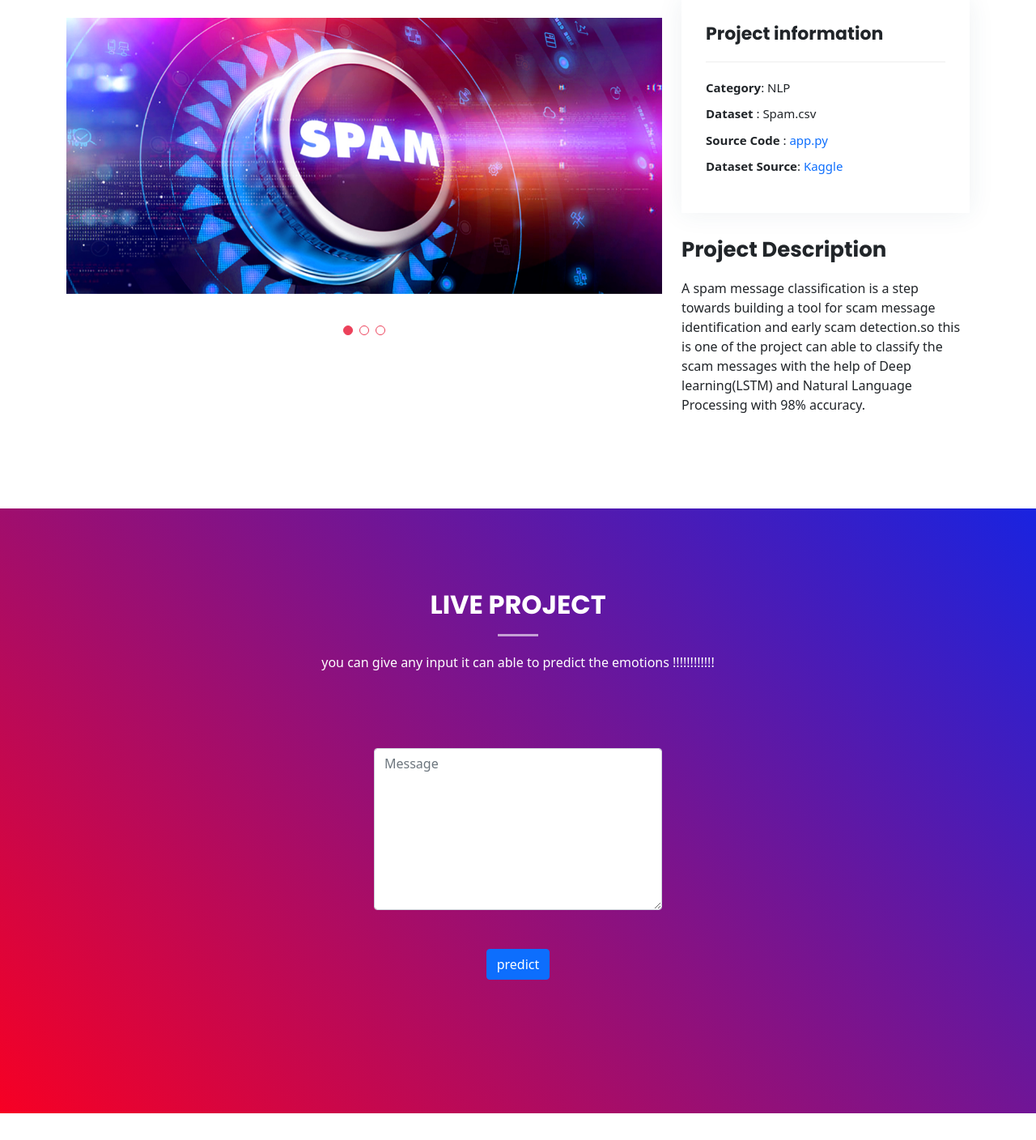
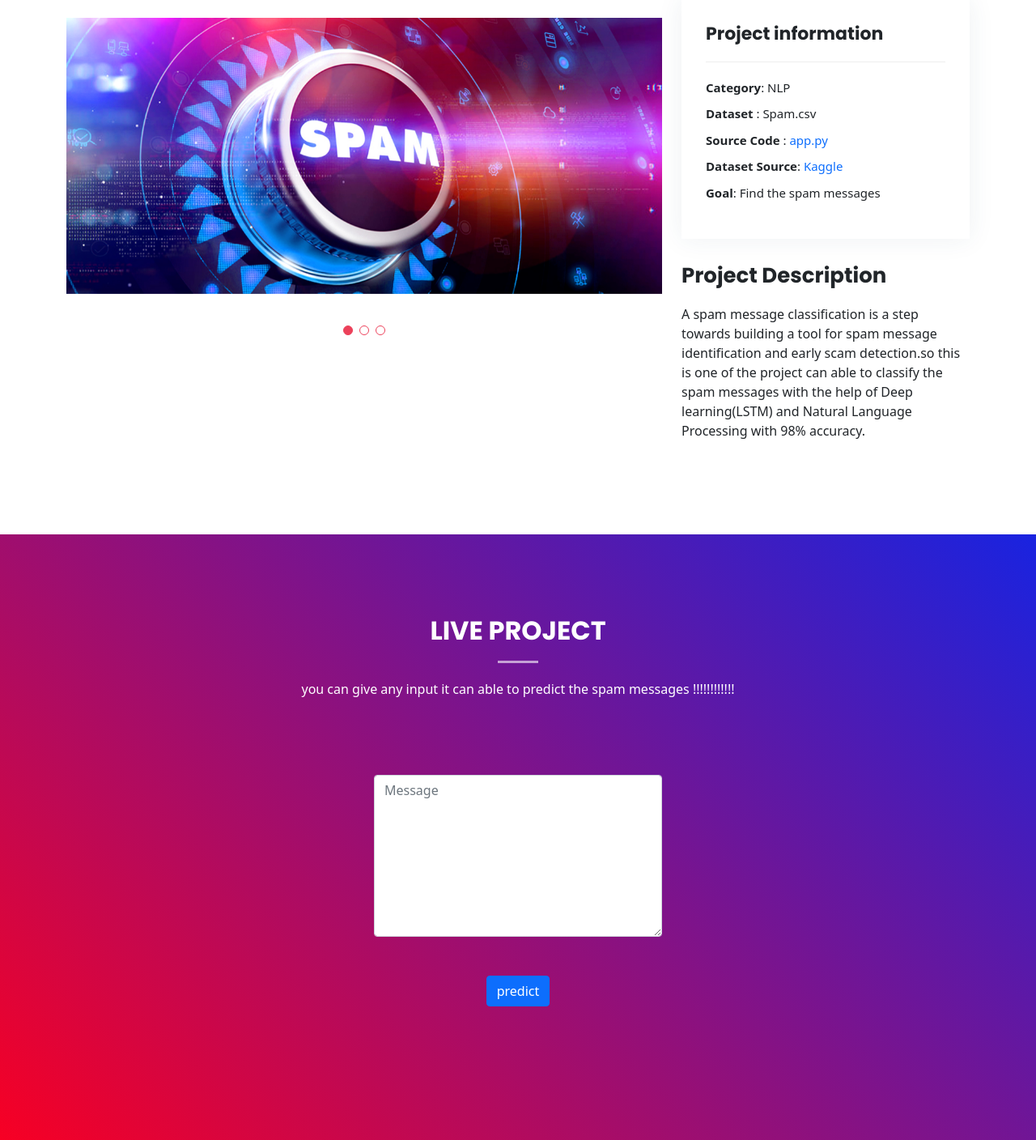
Before and after one commit to samrajkodai/Spam-Classifier, a Flask app: page / in a window 1280 px wide. Shown: the part 143-1551 px from the top of the page at 81% size. Before the commit the page ends 1518 px from the top, so only its background shows below. Run offline with Flask 2, Linux system fonts and the light colour scheme; some libraries are stand-ins or nearby versions.

Commit message:
Update index.html

```diff
--- a/webapp/templates/index.html
+++ b/webapp/templates/index.html
@@ -86,12 +86,13 @@
               <li><strong>Dataset </strong>: Spam.csv </li>
               <li><strong>Source Code </strong>: <a href="https://github.com/samrajkodai/Spam-Classifier" style="text-decoration: none;">app.py </a> </li>
               <li><strong>Dataset Source</strong>: <a href="https://www.kaggle.com/datasets" style="text-decoration: none;">Kaggle</a></li>
+              <li><strong>Goal</strong>: Find the spam messages</li>
             </ul>
           </div>
           <div class="portfolio-description">
             <h2>Project Description</h2>
             <p>
-              A spam message classification is a step towards building a tool for scam message identification and early scam detection.so this is one of the project can able to classify the scam messages with the help of Deep learning(LSTM) and Natural Language Processing with 98% accuracy.
+              A spam message classification is a step towards building a tool for spam message identification and early scam detection.so this is one of the project can able to classify the spam messages with the help of Deep learning(LSTM) and Natural Language Processing with 98% accuracy.
             </p>
           </div>
         </div>
@@ -108,7 +109,7 @@
 
       <div class="section-title">
         <h2>Live Project</h2>
-        <p>you can give any input it can able to predict the emotions !!!!!!!!!!!!</p>
+        <p>you can give any input it can able to predict the spam messages !!!!!!!!!!!!</p>
       </div>
 
           <div class="row gy-4">
```
